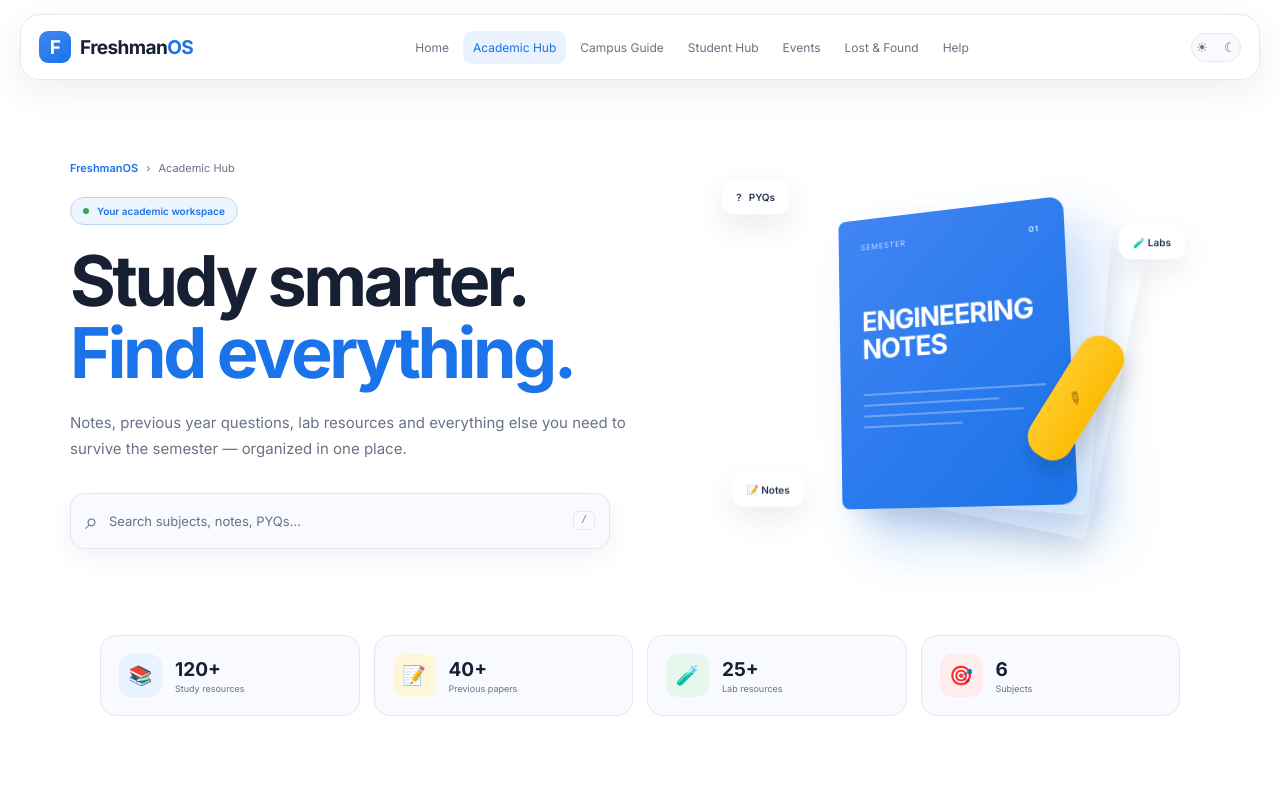
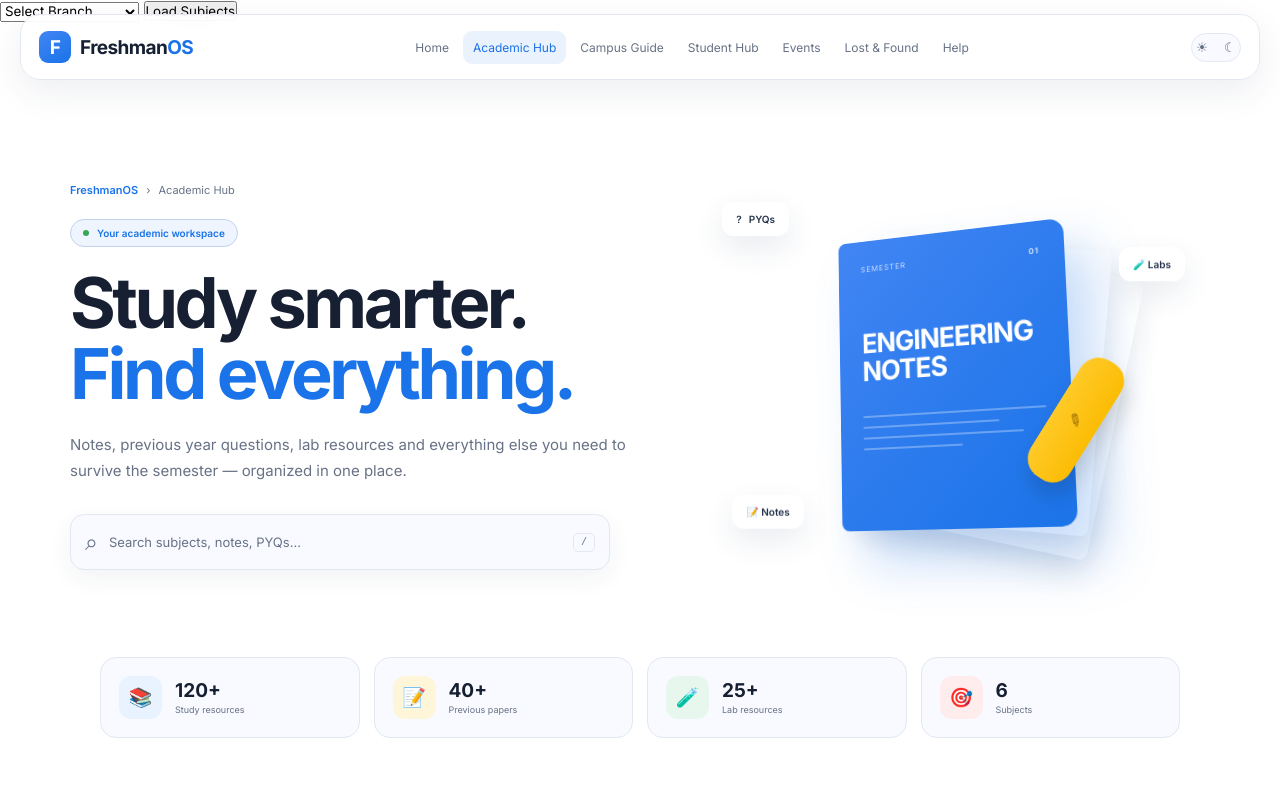
Before and after one commit to johnwick-meme/FreshmanOS, a plain HTML site: page academic/index.html in a window 1280 px wide. Shown: the top 800 px of the page. Drawn offline with Linux system fonts and the light colour scheme; a web font is replaced by a local one.

Commit message:
Update index.html

```diff
--- a/academic/index.html
+++ b/academic/index.html
@@ -16,6 +16,24 @@
 
     <link rel="stylesheet" href="style.css">
 </head>
+
+<!-- Add this to your academic page -->
+<div class="academic-section">
+    <select id="branchSelect">
+        <option value="">Select Branch</option>
+        <option value="CSE">Computer Science</option>
+        <option value="ECE">Electronics</option>
+        <option value="Mechanical">Mechanical</option>
+        <!-- Add other branches -->
+    </select>
+
+    <button id="loadButton">Load Subjects</button>
+
+    <div id="results">
+        <!-- Subjects will appear here -->
+    </div>
+</div>
+
 
 <body>
 
```
